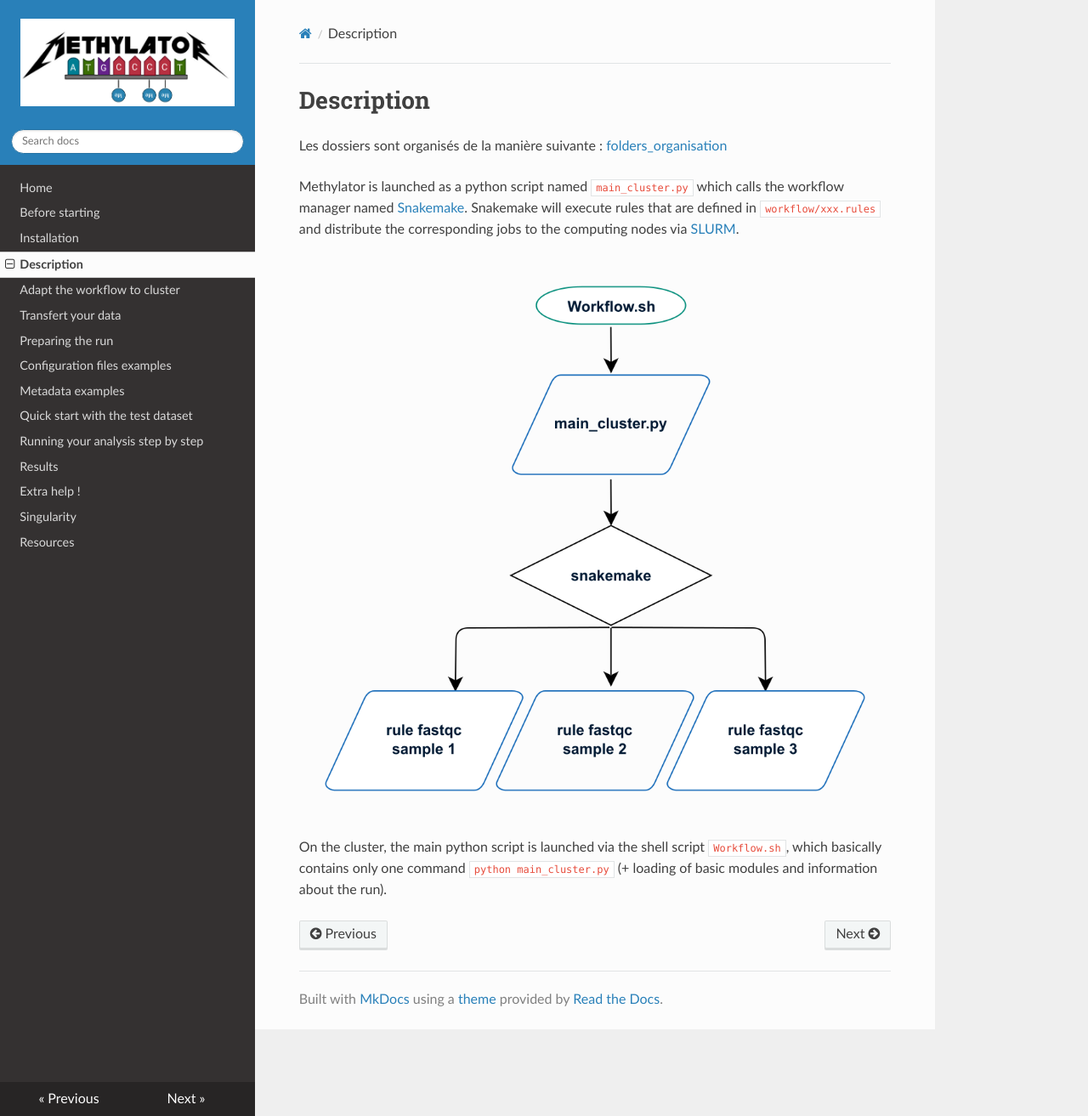
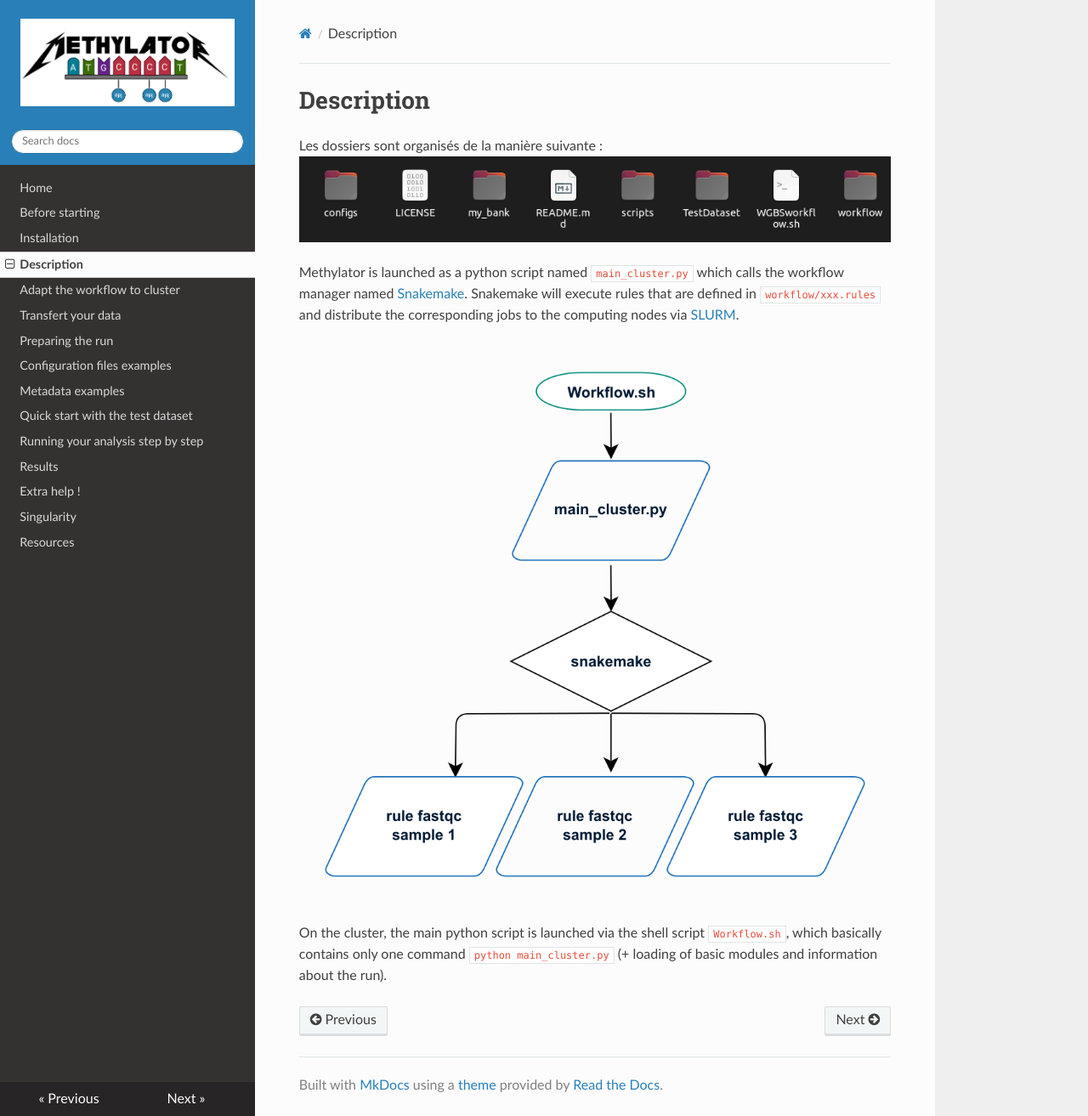
Before and after one commit to parisepigenetics/Methylator-Documentation, an MkDocs documentation site: the page built from docs/description.md, in a window 1280 px wide and 1313 px high. Shown: the whole window at 85% size. Built offline with MkDocs 1.6.1, drawn with Linux system fonts in a browser that asks for light colours; nearby versions of some CDN libraries.

Commit message:
Update description.md

```diff
--- a/docs/description.md
+++ b/docs/description.md
@@ -2,7 +2,7 @@
 # Description
 
 Les dossiers sont organisés de la manière suivante :
-[folders_organisation](img/folder_organisation_worklfow.png)
+![folders_organisation](img/folder_organisation_worklfow.png)
 
 Methylator is launched as a python script named `main_cluster.py` which calls the workflow manager named [Snakemake](https://snakemake.readthedocs.io/en/stable/snakefiles/rules.html).
 Snakemake will execute rules that are defined in `workflow/xxx.rules` and distribute the corresponding jobs to the computing nodes via [SLURM](https://ifb-elixirfr.gitlab.io/cluster/doc/slurm/slurm_user_guide/).
```
